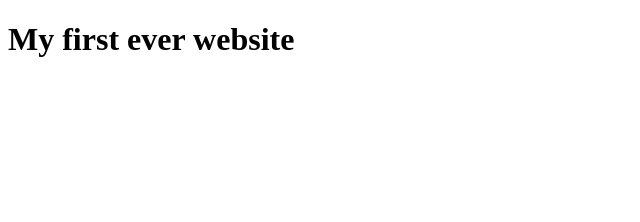
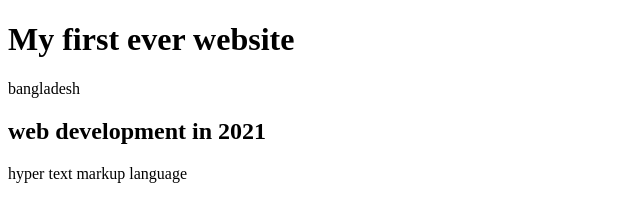
Before and after one commit to Tayeb-cyber-master/my-first-website, a plain HTML site: page index.html in a window 1280 px wide. Shown: the whole page, without its empty margins (0-640 px from the left). Drawn offline with Linux system fonts and the light colour scheme.

Commit message:
learned github

```diff
--- a/index.html
+++ b/index.html
@@ -8,6 +8,9 @@
 </head>
 <body>
     <h1>My first ever website</h1>
+    <p>bangladesh</p>
+    <h2>web development in 2021</h2>
+    <span>hyper text markup language</span>
 
 </body>
 </html>
```
